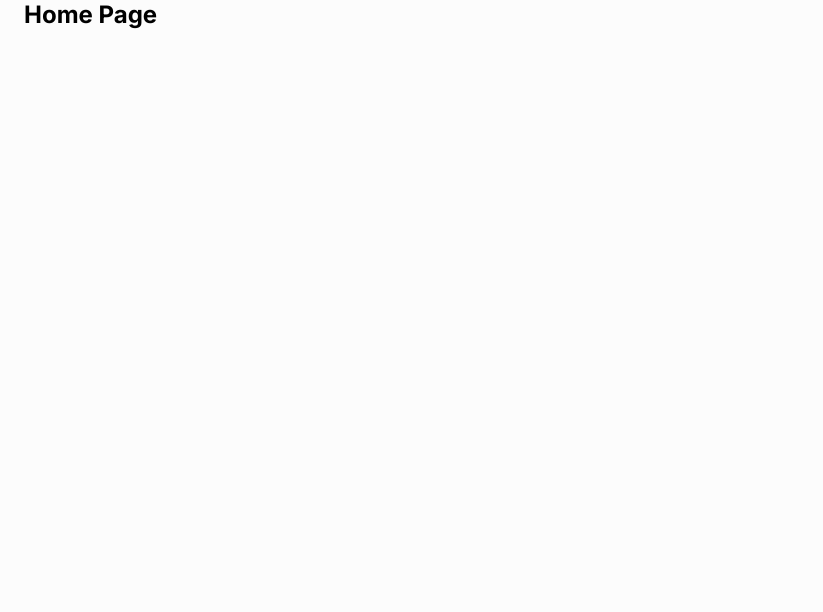
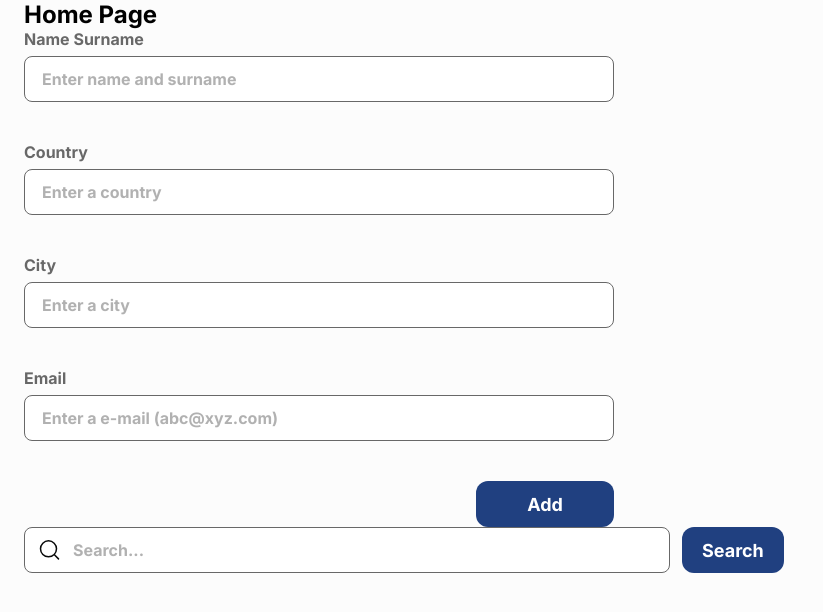
Before and after one commit to gorkemgunay/tesodev-case, a React (Create React App) app: page / in a window 1280 px wide. Shown: the top 612 px of the page, without its empty margins (0-823 px from the left). Built offline with nearby package versions, Linux system fonts and the light colour scheme.

Commit message:
form component & search component & add link form component

```diff
--- /dev/null
+++ b/src/components/AddLinkForm.js
@@ -0,0 +1,47 @@
+import { useState } from "react";
+import Form from "./Form";
+import Input from "./Input";
+import Button from "./Button";
+
+function AddLinkForm({ onSubmit }) {
+  const [fullName, setFullName] = useState("");
+  const [country, setCountry] = useState("");
+  const [city, setCity] = useState("");
+  const [email, setEmail] = useState("");
+
+  return (
+    <Form onSubmit={onSubmit} className="add-link-form">
+      <Input
+        label="Name Surname"
+        htmlFor="fullName"
+        placeholder="Enter name and surname"
+        value={fullName}
+        setValue={setFullName}
+      />
+      <Input
+        label="Country"
+        htmlFor="country"
+        placeholder="Enter a country"
+        value={country}
+        setValue={setCountry}
+      />
+      <Input
+        label="City"
+        htmlFor="city"
+        placeholder="Enter a city"
+        value={city}
+        setValue={setCity}
+      />
+      <Input
+        label="Email"
+        htmlFor="email"
+        placeholder="Enter a e-mail (abc@xyz.com)"
+        value={email}
+        setValue={setEmail}
+      />
+      <Button>Add</Button>
+    </Form>
+  );
+}
+
+export default AddLinkForm;
--- /dev/null
+++ b/src/components/Form.js
@@ -0,0 +1,9 @@
+function Form({ className, onSubmit, children }) {
+  return (
+    <form onSubmit={onSubmit} className={className}>
+      {children}
+    </form>
+  );
+}
+
+export default Form;
--- a/src/components/Input.js
+++ b/src/components/Input.js
@@ -1,12 +1,14 @@
 function Input({ label, htmlFor, value, setValue, error, ...props }) {
   return (
     <div className="input__container">
+      {label && (
         <label
           htmlFor={htmlFor}
           className={`input__label ${error && "label-error"}`}
         >
           {label}
         </label>
+      )}
       <input
         id={htmlFor}
         value={value}
--- /dev/null
+++ b/src/components/Search.js
@@ -0,0 +1,18 @@
+import { useState } from "react";
+import Form from "./Form";
+import Input from "./Input";
+import Button from "./Button";
+
+function Search({ onSubmit }) {
+  const [search, setSearch] = useState("");
+
+  return (
+    <Form onSubmit={onSubmit} className="search__form">
+      <img src="./assets/icons/search.svg" alt="search-icon" />
+      <Input placeholder="Search..." value={search} setValue={setSearch} />
+      <Button>Search</Button>
+    </Form>
+  );
+}
+
+export default Search;
--- a/src/pages/Home.js
+++ b/src/pages/Home.js
@@ -1,9 +1,13 @@
+import AddLinkForm from "../components/AddLinkForm";
+import Search from "../components/Search";
 import Container from "../components/Container";
 
 function Home() {
   return (
     <Container>
       <h2>Home Page</h2>
+      <AddLinkForm />
+      <Search />
     </Container>
   );
 }
--- /dev/null
+++ b/src/styles/_add-link-form.scss
@@ -0,0 +1,13 @@
+.add-link-form {
+  display: flex;
+  flex-direction: column;
+  gap: 40px;
+  width: 590px;
+  input {
+    width: 100%;
+  }
+  button {
+    width: 138px;
+    align-self: flex-end;
+  }
+}
--- /dev/null
+++ b/src/styles/_search-form.scss
@@ -0,0 +1,16 @@
+.search__form {
+  position: relative;
+  display: flex;
+  align-items: center;
+  gap: 12px;
+  input {
+    width: 646px;
+    padding: 0 48px;
+  }
+  img {
+    position: absolute;
+    top: 50%;
+    left: 15px;
+    transform: translateY(-50%);
+  }
+}
--- a/src/styles/index.scss
+++ b/src/styles/index.scss
@@ -4,3 +4,5 @@
 @import "container";
 @import "input";
 @import "button";
+@import "search-form";
+@import "add-link-form";
```
Lines whose indentation alone changed are shown as unchanged.
